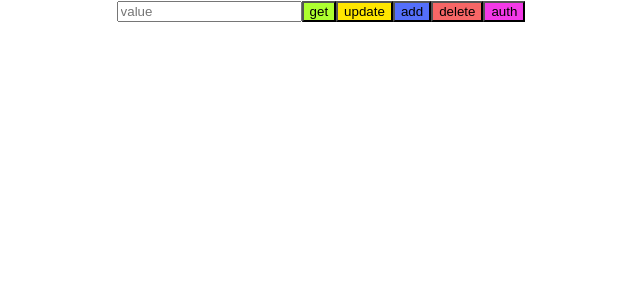
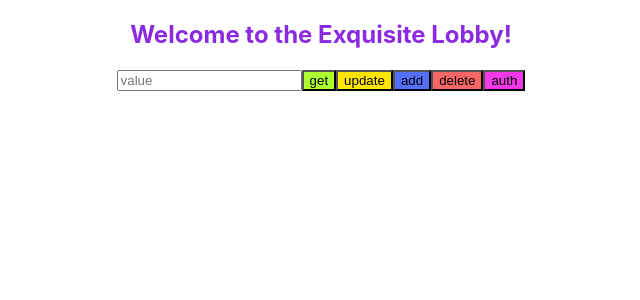
Before and after one commit to aviv82/exquisite-game-2.0-front, a React (Create React App) app: page /lobby in a window 1280 px wide. Shown: the top 300 px of the page, without its empty margins (319-959 px from the left). Built offline with nearby package versions, Linux system fonts and the light colour scheme.

Commit message:
lobby setup

```diff
--- a/src/App.js
+++ b/src/App.js
@@ -14,6 +14,7 @@ import { handleAuth } from "./handlers/handleAuth";
 import { Home } from "./pages/Home/Home";
 import { SignUp } from "./pages/signup/SignUp";
 import { LogIn } from "./pages/login/LogIn";
+import { Lobby } from "./pages/lobby/Lobby";
 
 function App() {
   return (
@@ -23,6 +24,7 @@ function App() {
           <Route path="/" element={<Home />} />
           <Route path="/login" element={<LogIn />} />
           <Route path="/signup" element={<SignUp />} />
+          <Route path="/lobby" element={<Lobby />} />
         </Routes>
         <div className="api tests">
           <input type="input" placeholder="value"></input>
--- /dev/null
+++ b/src/pages/lobby/Lobby.css
@@ -0,0 +1,3 @@
+.lobby-head {
+  color: blueviolet;
+}
--- /dev/null
+++ b/src/pages/lobby/Lobby.jsx
@@ -0,0 +1,5 @@
+import "./Lobby.css";
+
+export const Lobby = () => {
+  return <h2 className="lobby-head">Welcome to the Exquisite Lobby!</h2>;
+};
```
